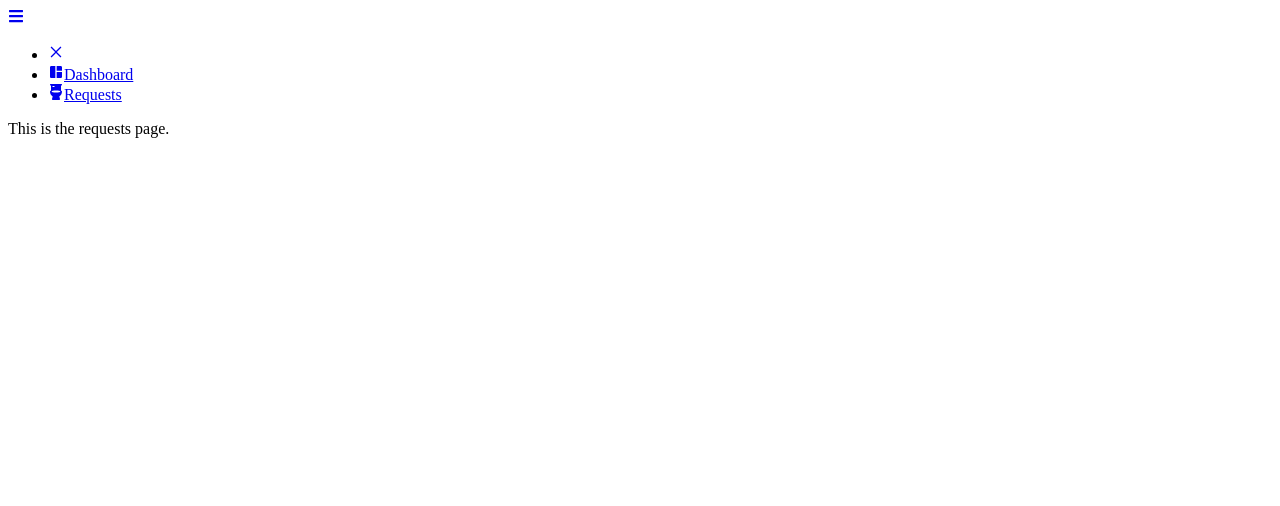
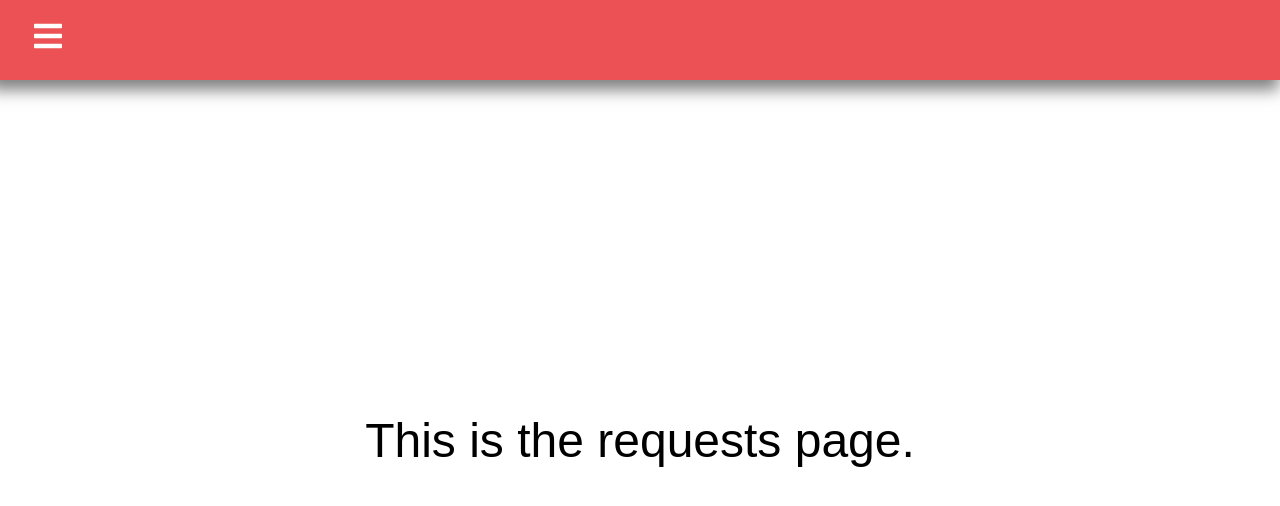
Before and after one commit to AlwaysIngame/C01W24-Project-UofToilets, a React (Create React App) app in the folder adminportal/: page /admin/requests in a window 1280 px wide. Shown: the top 506 px of the page. Built offline with nearby package versions, Linux system fonts and the light colour scheme.

Commit message:
Flushed out navigation for admin portal, login functionality needs testing before it can be uncommented

```diff
--- a/adminportal/src/App.css
+++ b/adminportal/src/App.css
@@ -1,38 +1,17 @@
-.App {
-  text-align: center;
+/* App.css */
+
+* {
+  box-sizing: border-box;
+  margin: 0;
+  padding: 0;
+  font-family: Arial, Helvetica, sans-serif;
 }
 
-.App-logo {
-  height: 40vmin;
-  pointer-events: none;
-}
-
-@media (prefers-reduced-motion: no-preference) {
-  .App-logo {
-    animation: App-logo-spin infinite 20s linear;
-  }
-}
-
-.App-header {
-  background-color: #282c34;
-  min-height: 100vh;
+.dashboard,
+.requests {
   display: flex;
-  flex-direction: column;
+  height: 90vh;
   align-items: center;
   justify-content: center;
-  font-size: calc(10px + 2vmin);
-  color: white;
+  font-size: 3rem;
 }
-
-.App-link {
-  color: #61dafb;
-}
-
-@keyframes App-logo-spin {
-  from {
-    transform: rotate(0deg);
-  }
-  to {
-    transform: rotate(360deg);
-  }
-}
--- a/adminportal/src/Components/Sidebar.css
+++ b/adminportal/src/Components/Sidebar.css
@@ -1 +1,109 @@
 /* Sidebar.css */
+
+.sidebar {
+  background-color: rgba(236, 82, 85, 1);
+  height: 80px;
+  display: flex;
+  justify-content: start;
+  align-items: center;
+  box-shadow: -6px 5px 15px 5px rgba(0,0,0,0.5);
+}
+
+.menuBars {
+  margin-left: 2rem;
+  font-size: 2rem;
+  background: none;
+  color: white;
+}
+
+.side-menu {
+  background-color: rgba(236, 82, 85, 1);
+  width: 250px;
+  height: 100vh;
+  display: flex;
+  justify-content: center;
+  position: fixed;
+  top: 0;
+  left: -100%;
+  transition: 850ms;
+  box-shadow: -6px 5px 15px 5px rgba(0,0,0,0.5);
+}
+
+.side-menu.active {
+  left: 0;
+  transition: 350ms;
+}
+
+.side-text {
+  display: flex;
+  justify-content: start;
+  align-items: center;
+  padding: 8px 0px 8px 16px;
+  list-style: none;
+  height: 60px;
+  font-family: Arial, Helvetica, sans-serif;
+  font-weight: bold;
+}
+
+.side-text a {
+  text-decoration: none;
+  color: white;
+  font-size: 18px;
+  width: 95%;
+  height: 100%;
+  display: flex;
+  align-items: center;
+  padding: 0 16px;
+  border-radius: 4px;
+}
+
+.side-text a:hover {
+  background-color: rgba(168, 59, 61, 1);
+}
+
+.side-menu-items {
+  width: 100%;
+}
+
+.side-menu-toggle {
+  background-color: rgba(236, 82, 85, 1);
+  width: 100%;
+  height: 80px;
+  display: flex;
+  justify-content: start;
+  align-items: center;
+}
+
+span {
+  margin-left: 16px;
+}
+
+.side-menu-logout {
+  display: flex;
+  justify-content: start;
+  align-items: center;
+  padding: 8px 0px 8px 16px;
+  list-style: none;
+  height: 60px;
+  font-family: Arial, Helvetica, sans-serif;
+  font-weight: bold;
+  position: absolute;
+  bottom: 16px;
+  width: 100%;
+}
+
+.side-menu-logout a {
+  text-decoration: none;
+  color: white;
+  font-size: 18px;
+  width: 95%;
+  height: 100%;
+  display: flex;
+  align-items: center;
+  padding: 0 16px;
+  border-radius: 4px;
+}
+
+.side-menu-logout a:hover {
+  background-color: rgba(168, 59, 61, 1);
+}
--- a/adminportal/src/Components/Sidebar.js
+++ b/adminportal/src/Components/Sidebar.js
@@ -4,25 +4,33 @@ import { Link } from 'react-router-dom';
 import * as FaIcons from "react-icons/fa";
 import * as AiIcons from "react-icons/ai";
 import { SidebarData } from './SidebarData';
+import { IconContext } from 'react-icons';
+import { TbLogout2 } from "react-icons/tb";
 
-const Sidebar = () => {
+function Sidebar(){
   const [sidebar, setSidebar] = useState(false);
 
   const showSidebar = () => {
     setSidebar(!sidebar);
-  };
+  }
+
+  function handleLogout() {
+    //console.log("Handling logout");
+    localStorage.removeItem("accessToken");
+  }
 
   return(
     <>
+    <IconContext.Provider value={{ color: '#fff' }}>
       <div className='sidebar'>
         <Link to="#" className='menuBars'>
           <FaIcons.FaBars onClick={showSidebar}/>
         </Link>
       </div>
       <nav className={sidebar ? 'side-menu active' : 'side-menu'}>
-        <ul className='side-menu-items'>
+        <ul className='side-menu-items' onClick={showSidebar}>
           <li className='side-menu-toggle'>
-            <Link to="#" className='menu-bars'>
+            <Link to="#" className='menuBars'>
               <AiIcons.AiOutlineClose />
             </Link>
           </li>
@@ -36,8 +44,15 @@ const Sidebar = () => {
               </li>
             );
           })}
+          <li className='side-menu-logout' onClick={handleLogout}>
+            <Link to='/login'>
+              <TbLogout2 />
+              <span>Logout</span>
+            </Link>
+          </li>
         </ul>
       </nav>
+      </IconContext.Provider>
     </>
   );
 }
--- a/adminportal/src/Components/SidebarData.js
+++ b/adminportal/src/Components/SidebarData.js
@@ -7,12 +7,12 @@ export const SidebarData = [
     title: 'Dashboard',
     path: '/admin/dashboard',
     icon: <MdSpaceDashboard/>,
-    cName: 'nav-text'
+    cName: 'side-text',
   },
   {
     title: 'Requests',
     path: '/admin/requests',
     icon: <FaToilet />,
-    cName: 'nav-text'
+    cName: 'side-text',
   },
 ]
--- a/adminportal/src/Pages/Dashboard.js
+++ b/adminportal/src/Pages/Dashboard.js
@@ -7,6 +7,9 @@ const Dashboard = () => {
   return(
     <div>
       <Sidebar/>
+      <div className='dashboard'>
+        This is the dashboard page.
+      </div>
     </div>
   );
 }
--- a/adminportal/src/Pages/Login.css
+++ b/adminportal/src/Pages/Login.css
@@ -18,8 +18,8 @@
   border-radius: 10px;
   display: flex;
   flex-direction: column;
-  width: 250px;
-  height: 250px;
+  width: 290px;
+  height: 290px;
   box-shadow: -6px 5px 15px 5px rgba(0,0,0,0.5);
 }
 
--- a/adminportal/src/Pages/Requests.js
+++ b/adminportal/src/Pages/Requests.js
@@ -7,8 +7,11 @@ const Requests = () => {
   return(
     <div>
       <Sidebar/>
-      This is the requests page.
+      <div className='requests'>
+        This is the requests page.
+      </div>
     </div>
+
   );
 }
 
```
